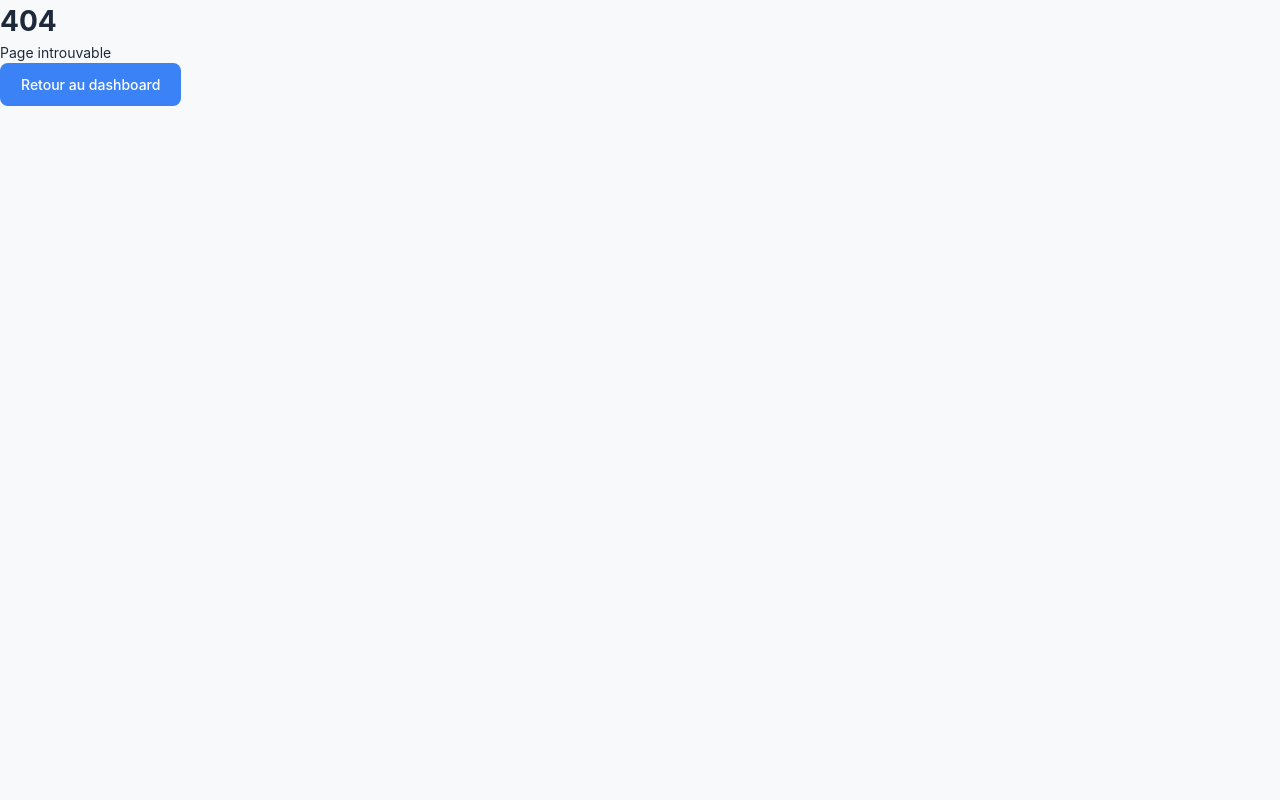
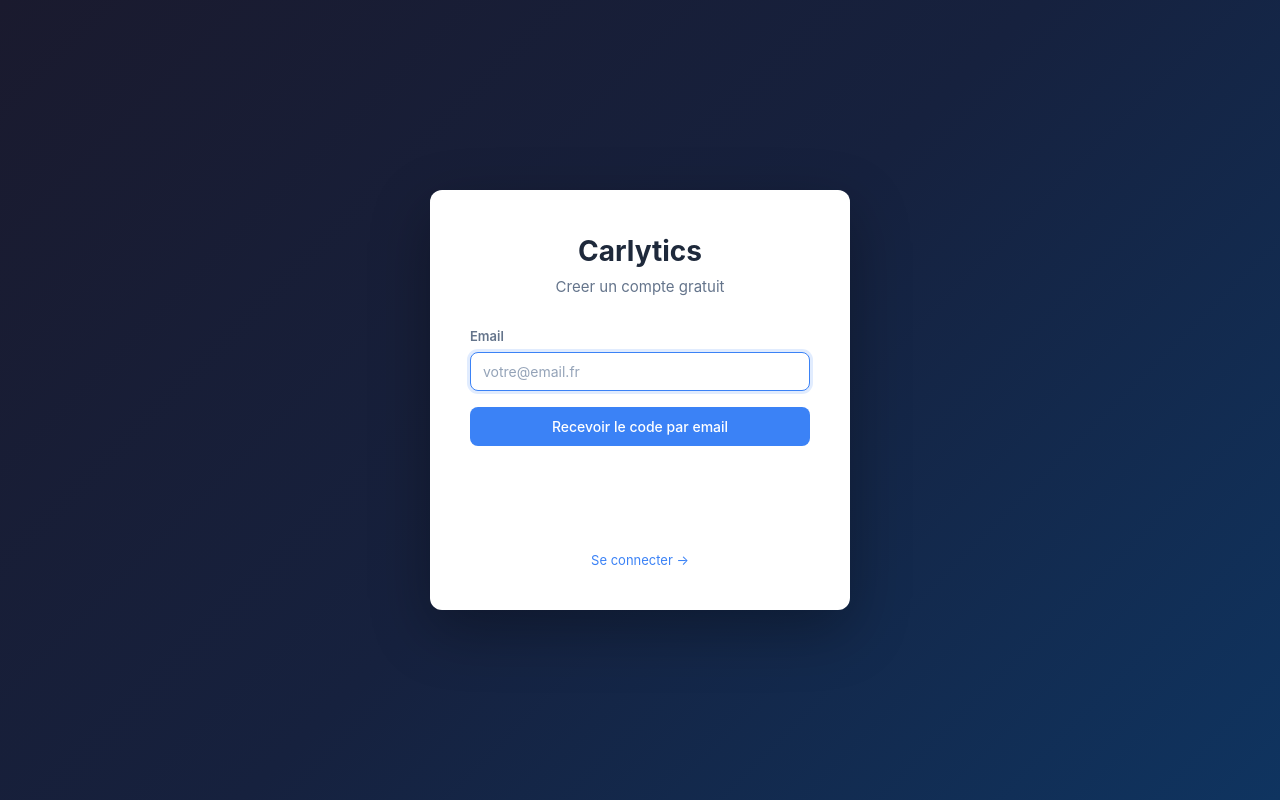
Before and after one commit to Youssix/CarPriceFinder, a React (Vite) app in the folder dashboard/: page /signup in a window 1280 px wide. Before the commit this address had no page. Built offline with nearby package versions, Linux system fonts and the light colour scheme; what @posthog/react would draw is missing.

Commit message:
fix: funnel signup - /signup route + window.open CTA + lien upgrade correct

```diff
--- a/dashboard/src/App.jsx
+++ b/dashboard/src/App.jsx
@@ -2,6 +2,7 @@ import { Routes, Route, Navigate } from 'react-router-dom';
 import { useAuth } from './hooks/useAuth';
 import Layout from './components/Layout';
 import Login from './pages/Login';
+import Signup from './pages/Signup';
 import Dashboard from './pages/Dashboard';
 import Vehicles from './pages/Vehicles';
 import Alerts from './pages/Alerts';
@@ -22,6 +23,7 @@ export default function App() {
   return (
     <Routes>
       <Route path="/login" element={<Login />} />
+      <Route path="/signup" element={<Signup />} />
       <Route path="/reset-password" element={<ResetPassword />} />
       <Route path="/" element={
         <ProtectedRoute>
--- a/dashboard/src/pages/Login.jsx
+++ b/dashboard/src/pages/Login.jsx
@@ -57,9 +57,9 @@ export default function Login() {
 
         <div style={{ textAlign: 'center', marginTop: '24px', paddingTop: '20px', borderTop: '1px solid rgba(255,255,255,0.08)' }}>
           <p style={{ fontSize: '13px', color: 'rgba(255,255,255,0.4)', marginBottom: '8px' }}>Pas encore de compte ?</p>
-          <p style={{ fontSize: '12px', color: 'rgba(255,255,255,0.3)' }}>
-            Téléchargez l'extension Chrome et créez votre compte gratuitement.
-          </p>
+          <a href="/signup" style={{ fontSize: '14px', color: '#3b82f6', textDecoration: 'none', fontWeight: 600 }}>
+            Créer un compte gratuit →
+          </a>
         </div>
 
         <div style={{ textAlign: 'center', marginTop: '12px' }}>
--- /dev/null
+++ b/dashboard/src/pages/Signup.jsx
@@ -0,0 +1,140 @@
+import { useState } from 'react';
+import { useNavigate } from 'react-router-dom';
+import { useAuth } from '../hooks/useAuth';
+
+const API_URL = import.meta.env.VITE_API_URL || 'https://api.carlytics.fr';
+
+export default function Signup() {
+  const [step, setStep] = useState('email'); // 'email' | 'code'
+  const [email, setEmail] = useState('');
+  const [code, setCode] = useState('');
+  const [error, setError] = useState('');
+  const [loading, setLoading] = useState(false);
+  const { login } = useAuth();
+  const navigate = useNavigate();
+
+  const handleRequestCode = async (e) => {
+    e.preventDefault();
+    setError('');
+    setLoading(true);
+    try {
+      const res = await fetch(`${API_URL}/api/signup-free`, {
+        method: 'POST',
+        headers: { 'Content-Type': 'application/json' },
+        body: JSON.stringify({ email: email.trim().toLowerCase() }),
+      });
+      const data = await res.json().catch(() => ({}));
+      if (!res.ok) {
+        if (data.alreadyPaid) {
+          setError('Vous avez deja un compte payant. Connectez-vous avec votre mot de passe.');
+          setTimeout(() => navigate('/login'), 2500);
+          return;
+        }
+        throw new Error(data.error || 'Impossible d\'envoyer le code');
+      }
+      setStep('code');
+    } catch (err) {
+      setError(err.message);
+    }
+    setLoading(false);
+  };
+
+  const handleVerifyCode = async (e) => {
+    e.preventDefault();
+    setError('');
+    setLoading(true);
+    try {
+      const res = await fetch(`${API_URL}/api/auth/verify-code`, {
+        method: 'POST',
+        headers: { 'Content-Type': 'application/json' },
+        body: JSON.stringify({ email: email.trim().toLowerCase(), code: code.trim() }),
+      });
+      const data = await res.json().catch(() => ({}));
+      if (!res.ok) throw new Error(data.error || 'Code invalide ou expire');
+      login(data.apiKey, data.email, data.status || 'free');
+      navigate('/');
+    } catch (err) {
+      setError(err.message);
+    }
+    setLoading(false);
+  };
+
+  return (
+    <div className="login-page">
+      <div className="login-card">
+        <h1 className="login-logo">Carlytics</h1>
+        <p className="login-subtitle">
+          {step === 'email' ? 'Creer un compte gratuit' : 'Verifiez votre email'}
+        </p>
+
+        {error && <div className="error-message" role="alert">{error}</div>}
+
+        {step === 'email' ? (
+          <form onSubmit={handleRequestCode}>
+            <div className="form-group">
+              <label htmlFor="signup-email">Email</label>
+              <input
+                id="signup-email"
+                type="email"
+                value={email}
+                onChange={(e) => setEmail(e.target.value)}
+                placeholder="votre@email.fr"
+                required
+                autoComplete="email"
+                autoFocus
+              />
+            </div>
+            <button type="submit" className="btn btn-primary btn-full" disabled={loading}>
+              {loading ? 'Envoi en cours...' : 'Recevoir le code par email'}
+            </button>
+            <p style={{ fontSize: '12px', color: 'rgba(255,255,255,0.4)', textAlign: 'center', marginTop: '12px' }}>
+              Gratuit pour tester, sans carte bancaire
+            </p>
+          </form>
+        ) : (
+          <form onSubmit={handleVerifyCode}>
+            <p style={{ fontSize: '13px', color: 'rgba(255,255,255,0.6)', marginBottom: '16px', textAlign: 'center' }}>
+              Un code a 6 chiffres a ete envoye a <strong>{email}</strong>
+            </p>
+            <div className="form-group">
+              <label htmlFor="signup-code">Code de verification</label>
+              <input
+                id="signup-code"
+                type="text"
+                inputMode="numeric"
+                pattern="[0-9]{6}"
+                maxLength={6}
+                value={code}
+                onChange={(e) => setCode(e.target.value.replace(/\D/g, ''))}
+                placeholder="123456"
+                required
+                autoFocus
+                style={{ letterSpacing: '4px', textAlign: 'center', fontSize: '18px' }}
+              />
+            </div>
+            <button type="submit" className="btn btn-primary btn-full" disabled={loading || code.length !== 6}>
+              {loading ? 'Verification...' : 'Valider et se connecter'}
+            </button>
+            <div style={{ textAlign: 'center', marginTop: '12px' }}>
+              <button
+                type="button"
+                onClick={() => { setStep('email'); setCode(''); setError(''); }}
+                className="btn btn-link"
+                style={{ fontSize: '12px' }}
+              >
+                Changer d'email
+              </button>
+            </div>
+          </form>
+        )}
+
+        <div style={{ textAlign: 'center', marginTop: '24px', paddingTop: '20px', borderTop: '1px solid rgba(255,255,255,0.08)' }}>
+          <p style={{ fontSize: '13px', color: 'rgba(255,255,255,0.4)', marginBottom: '8px' }}>Deja un compte ?</p>
+          <a href="/login" style={{ fontSize: '13px', color: '#3b82f6', textDecoration: 'none' }}>
+            Se connecter →
+          </a>
+        </div>
+      </div>
+    </div>
+  );
+}
```
Also changed, not shown: 1 other file (tests, documents, lock files or other folders).
